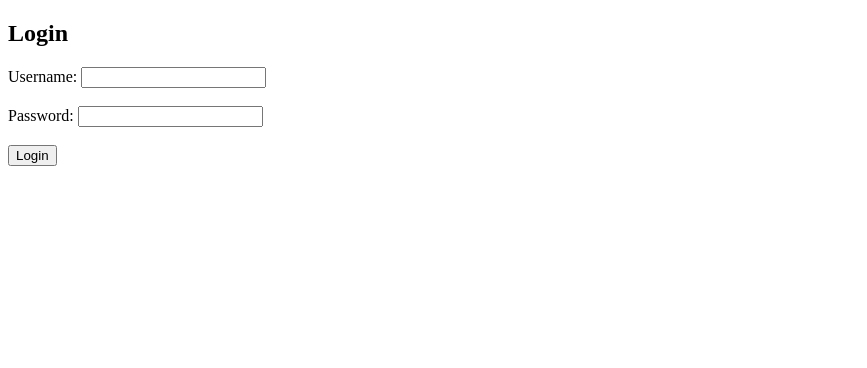
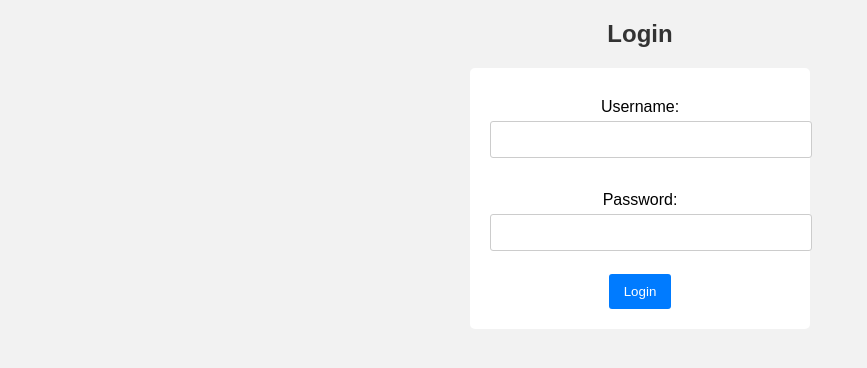
Before and after one commit to sharonabrahams/assignment, a plain HTML site: page login.html in a window 1280 px wide. Shown: the whole page, without its empty margins (0-867 px from the left). Drawn offline with Linux system fonts and the light colour scheme.

Commit message:
second commit

```diff
--- a/login.html
+++ b/login.html
@@ -2,6 +2,52 @@
 <html>
 <head>
     <title>Login Page</title>
+    <style>
+        body {
+            font-family: Arial, sans-serif;
+            text-align: center;
+            background-color: #f2f2f2;
+        }
+
+        h2 {
+            color: #333;
+        }
+
+        form {
+            background-color: #fff;
+            padding: 20px;
+            border-radius: 5px;
+            width: 300px;
+            margin: 0 auto;
+        }
+
+        label {
+            display: block;
+            margin-top: 10px;
+        }
+
+        input[type="text"],
+        input[type="password"] {
+            width: 100%;
+            padding: 10px;
+            margin: 5px 0;
+            border: 1px solid #ccc;
+            border-radius: 3px;
+        }
+
+        input[type="submit"] {
+            background-color: #007bff;
+            color: #fff;
+            padding: 10px 15px;
+            border: none;
+            border-radius: 3px;
+            cursor: pointer;
+        }
+
+        input[type="submit"]:hover {
+            background-color: #0056b3;
+        }
+    </style>
 </head>
 <body>
     <h2>Login</h2>
```
Also changed, not shown: signup.html (+7 -1 lines).
